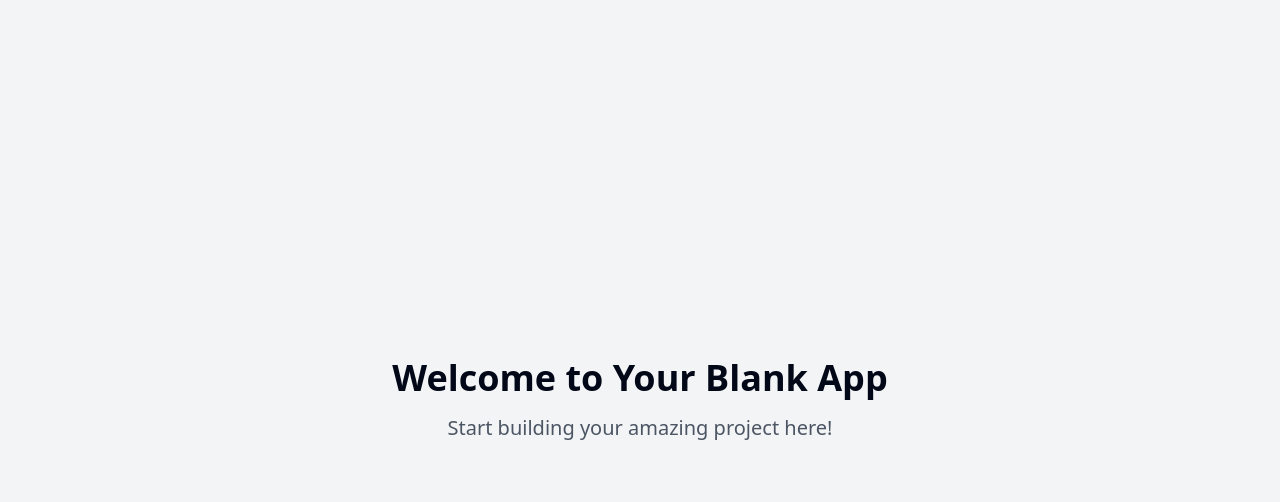
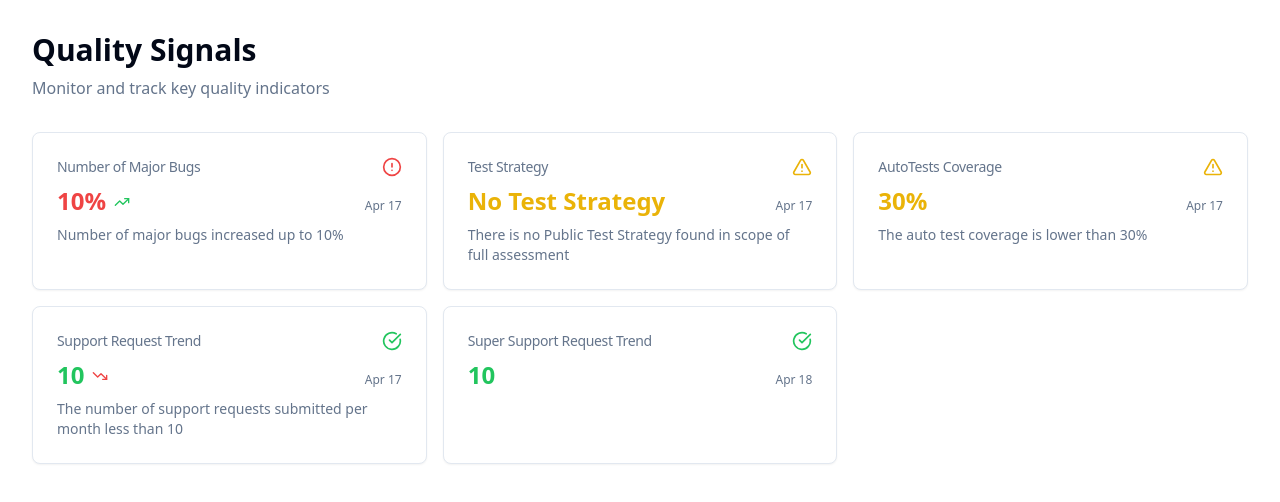
Before and after one commit to drazorionov/signal-sight-clarity-app, a React (Vite) app: page / in a window 1280 px wide. Shown: the top 502 px of the page. Built offline with nearby package versions, Linux system fonts and the light colour scheme.

Commit message:
Refactor: Improve signal display
Improve the readability of the signal display.

```diff
--- /dev/null
+++ b/src/components/QualitySignal.tsx
@@ -0,0 +1,74 @@
+
+import { Card, CardContent, CardHeader, CardTitle } from "@/components/ui/card";
+import { AlertCircle, AlertTriangle, CheckCircle, TrendingDown, TrendingUp } from "lucide-react";
+import { cn } from "@/lib/utils";
+
+interface QualitySignalProps {
+  title: string;
+  value: number | string;
+  status: "critical" | "warning" | "success";
+  date: string;
+  trend?: "up" | "down";
+  description?: string;
+}
+
+export const QualitySignal = ({
+  title,
+  value,
+  status,
+  date,
+  trend,
+  description
+}: QualitySignalProps) => {
+  const getStatusIcon = () => {
+    switch (status) {
+      case "critical":
+        return <AlertCircle className="h-5 w-5 text-destructive" />;
+      case "warning":
+        return <AlertTriangle className="h-5 w-5 text-yellow-500" />;
+      case "success":
+        return <CheckCircle className="h-5 w-5 text-green-500" />;
+    }
+  };
+
+  const getTrendIcon = () => {
+    if (!trend) return null;
+    return trend === "up" ? (
+      <TrendingUp className="h-4 w-4 text-green-500" />
+    ) : (
+      <TrendingDown className="h-4 w-4 text-destructive" />
+    );
+  };
+
+  return (
+    <Card className="hover:shadow-md transition-shadow">
+      <CardHeader className="pb-2">
+        <div className="flex items-center justify-between">
+          <CardTitle className="text-sm font-medium text-muted-foreground">
+            {title}
+          </CardTitle>
+          {getStatusIcon()}
+        </div>
+      </CardHeader>
+      <CardContent>
+        <div className="flex items-baseline justify-between">
+          <div className="flex items-baseline gap-2">
+            <span className={cn(
+              "text-2xl font-bold",
+              status === "critical" && "text-destructive",
+              status === "warning" && "text-yellow-500",
+              status === "success" && "text-green-500"
+            )}>
+              {value}
+            </span>
+            {getTrendIcon()}
+          </div>
+          <span className="text-xs text-muted-foreground">{date}</span>
+        </div>
+        {description && (
+          <p className="mt-2 text-sm text-muted-foreground">{description}</p>
+        )}
+      </CardContent>
+    </Card>
+  );
+};
--- a/src/pages/Index.tsx
+++ b/src/pages/Index.tsx
@@ -1,11 +1,57 @@
-// Update this page (the content is just a fallback if you fail to update the page)
+
+import { QualitySignal } from "@/components/QualitySignal";
 
 const Index = () => {
   return (
-    <div className="min-h-screen flex items-center justify-center bg-gray-100">
-      <div className="text-center">
-        <h1 className="text-4xl font-bold mb-4">Welcome to Your Blank App</h1>
-        <p className="text-xl text-gray-600">Start building your amazing project here!</p>
+    <div className="container mx-auto py-8">
+      <div className="mb-8">
+        <h1 className="text-3xl font-bold mb-2">Quality Signals</h1>
+        <p className="text-muted-foreground">
+          Monitor and track key quality indicators
+        </p>
+      </div>
+
+      <div className="grid grid-cols-1 md:grid-cols-2 lg:grid-cols-3 gap-4">
+        <QualitySignal
+          title="Number of Major Bugs"
+          value="10%"
+          status="critical"
+          date="Apr 17"
+          trend="up"
+          description="Number of major bugs increased up to 10%"
+        />
+
+        <QualitySignal
+          title="Test Strategy"
+          value="No Test Strategy"
+          status="warning"
+          date="Apr 17"
+          description="There is no Public Test Strategy found in scope of full assessment"
+        />
+
+        <QualitySignal
+          title="AutoTests Coverage"
+          value="30%"
+          status="warning"
+          date="Apr 17"
+          description="The auto test coverage is lower than 30%"
+        />
+
+        <QualitySignal
+          title="Support Request Trend"
+          value="10"
+          status="success"
+          date="Apr 17"
+          trend="down"
+          description="The number of support requests submitted per month less than 10"
+        />
+
+        <QualitySignal
+          title="Super Support Request Trend"
+          value="10"
+          status="success"
+          date="Apr 18"
+        />
       </div>
     </div>
   );
```
